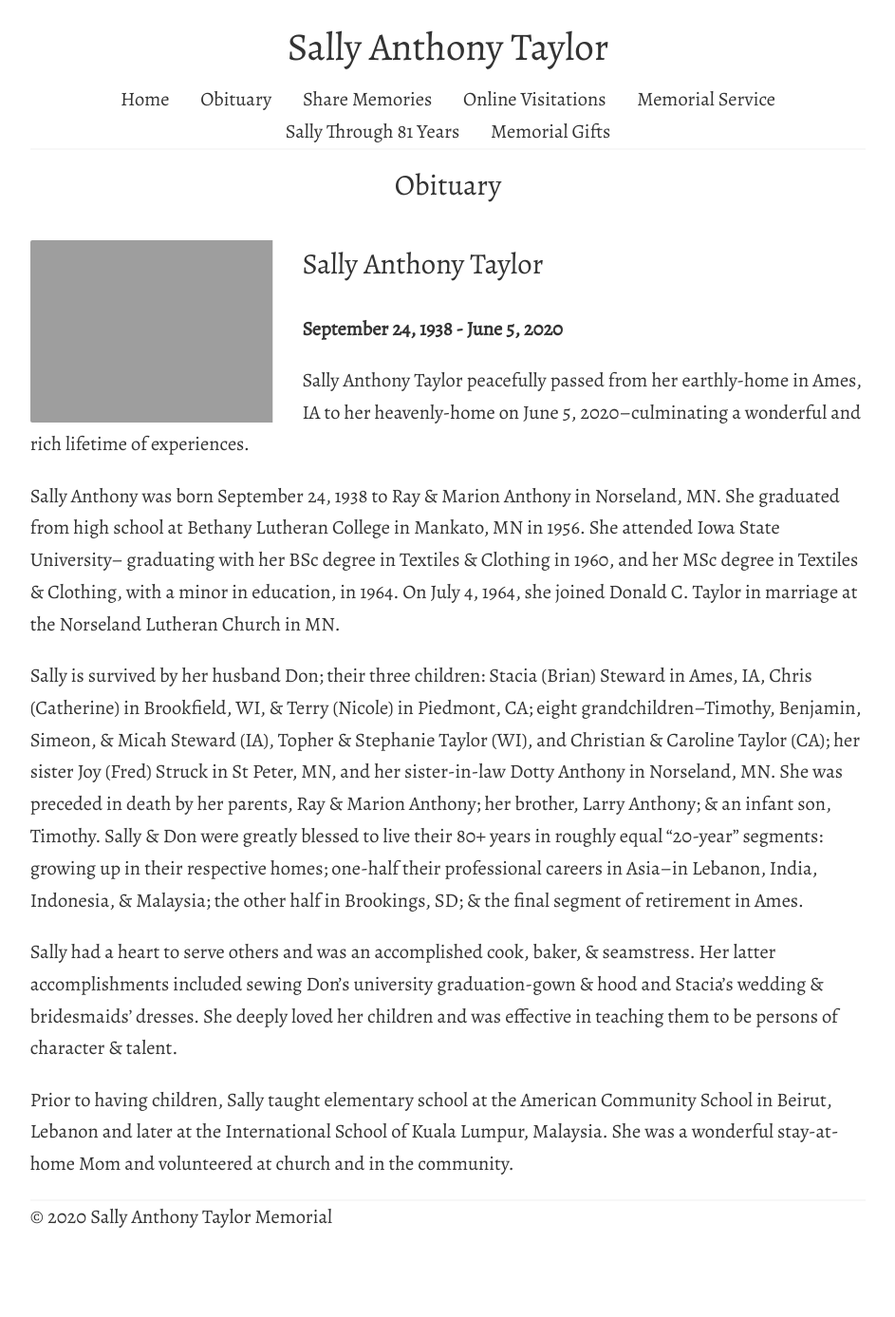
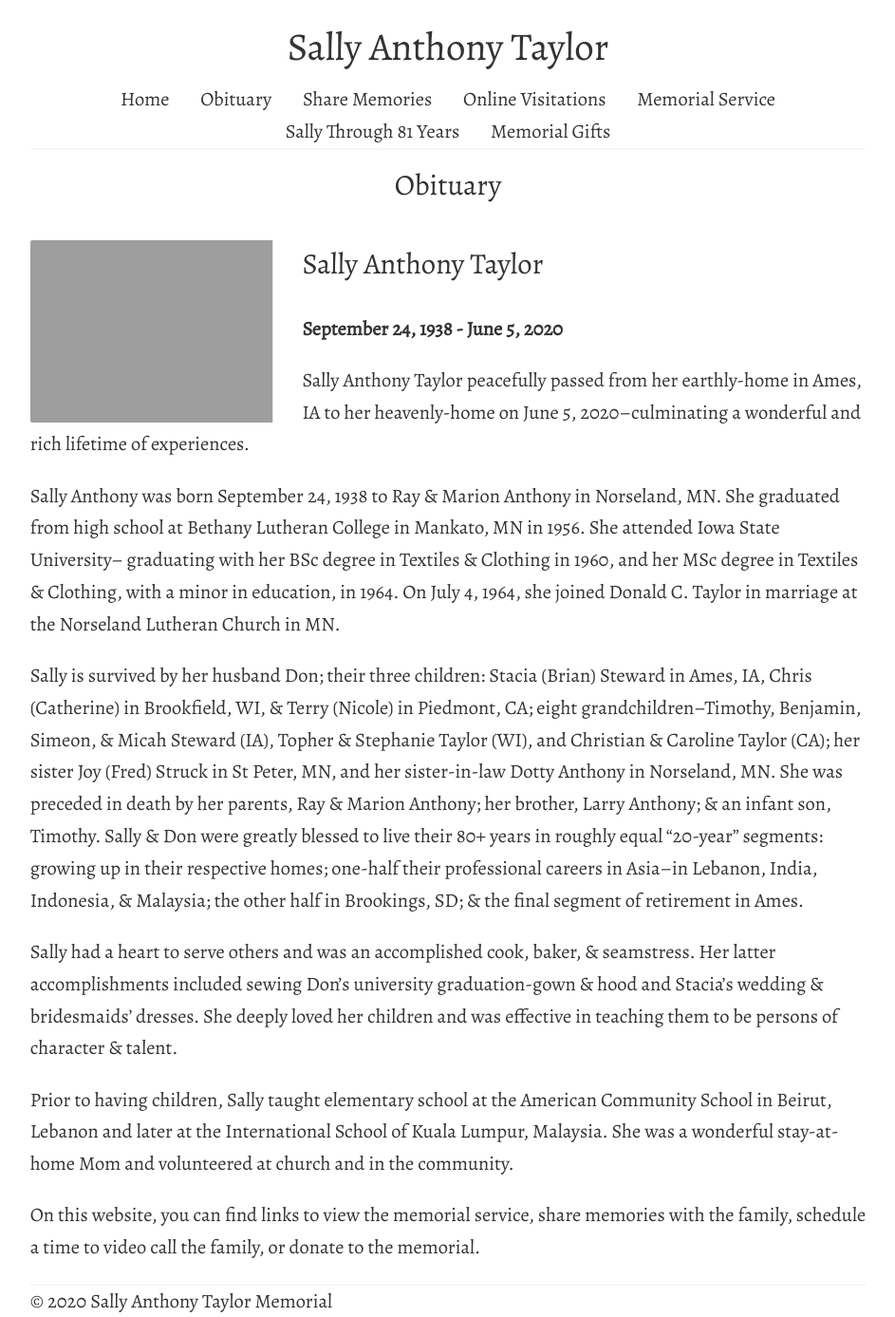
Before and after one commit to tsteward/www.sallyanthonytaylor.com, a Jekyll site: the page built from obituary.md, in a window 1280 px wide. Shown: the whole page at 95% size, without its empty margins (168-1111 px from the left). Built offline with Jekyll 4.4.1, drawn with Linux system fonts in a browser that asks for light colours; before the commit the page ends 1299 px from its top, so only the background shows below that.

Commit message:
Update obituary.md

```diff
--- a/obituary.md
+++ b/obituary.md
@@ -18,3 +18,5 @@ Sally & Don were greatly blessed to live their 80+ years in roughly equal "20-ye
 Sally had a heart to serve others and was an accomplished cook, baker, & seamstress. Her latter accomplishments included sewing Don's university graduation-gown & hood and Stacia's wedding & bridesmaids' dresses. She deeply loved her children and was effective in teaching them to be persons of character & talent.
 
 Prior to having children, Sally taught elementary school at the American Community School in Beirut, Lebanon and later at the International School of Kuala Lumpur, Malaysia. She was a wonderful stay-at-home Mom and volunteered at church and in the community.
+
+On this website, you can find links to view the memorial service, share memories with the family, schedule a time to video call the family, or donate to the memorial.
```
